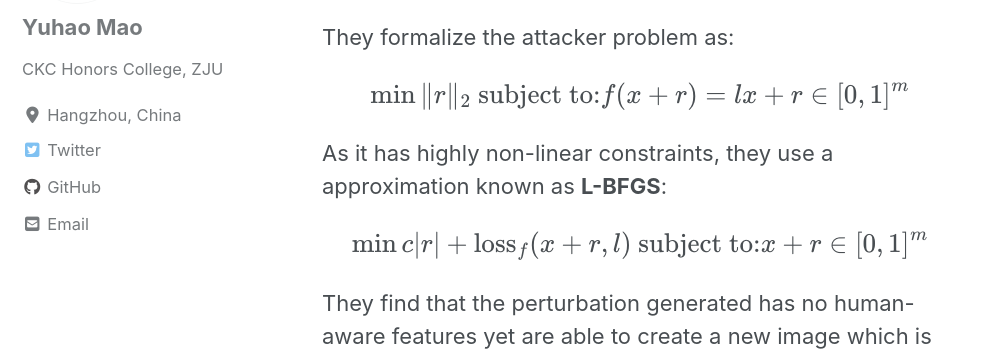
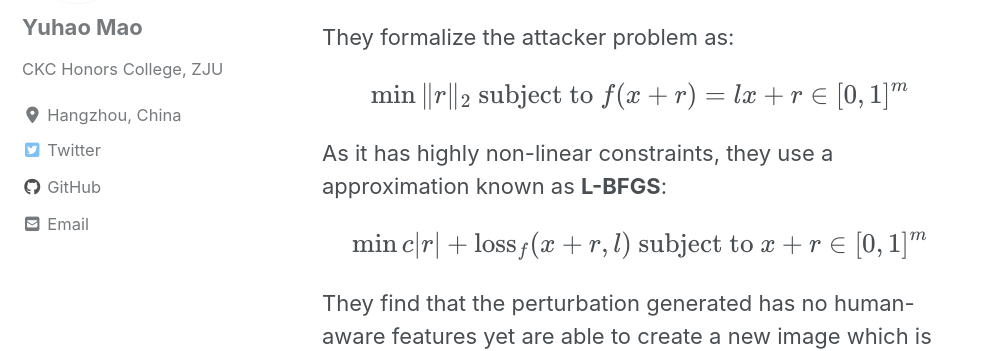
Before and after one commit to AlgebraLoveme/AlgebraLoveme.github.io, a Jekyll site: the page built from _posts/2020-02-16-paper_summary1.md, in a window 1280 px wide and 900 px high, scrolled down 1416 px. Shown: the part 178-529 px from the top of the window, without its empty margins (0-983 px from the left). Built offline with Jekyll 4.4.1, drawn with Linux system fonts in a browser that asks for light colours; cached includes are drawn as plain includes; nearby versions of some CDN libraries; formulas are drawn with MathJax 3; some of the changed text lies outside the part shown.

```diff
--- a/_posts/2020-02-16-paper_summary1.md
+++ b/_posts/2020-02-16-paper_summary1.md
@@ -32,16 +32,16 @@ However, this smoothness assumption, as discuss by experiment, does not hold in
 They formalize the attacker problem as:
 
 $$
-\min \|r\|_{2}\text{ subject to:}\\
-f(x+r)=l\\
+\min \|r\|_{2}\\
+\text{ subject to }f(x+r)=l\\
 x+r \in[0,1]^{m}
 $$
 
 As it has highly non-linear constraints, they use a approximation known as **L-BFGS**:
 
 $$
-\min c|r|+\operatorname{loss}_{f}(x+r, l)\text{ subject to:}\\
-x+r \in[0,1]^{m}
+\min c|r|+\operatorname{loss}_{f}(x+r, l)\\
+\text{ subject to }x+r \in[0,1]^{m}
 $$
 
 They find that the perturbation generated has no human-aware features yet are able to create a new image which is undistinguishable but is misclassified by DNNs. The generated images are called *adversarial examples*. They also find that adversarial examples have intriguing *transferable* property which means adversarial examples generated for a certain DNN can cause misclassification by DNNs with different architectures. They show that a white noise, Gaussian in the paper, can not effectively generate adversarial examples.
@@ -69,8 +69,8 @@ $$\boldsymbol{w}^{\top} \tilde{\boldsymbol{x}}=\boldsymbol{w}^{\top} \boldsymbol
 and our aim is to maximize the change in the output vector. Therefore, our problem is:
 
 $$
-\max_{\eta} w^T \eta\text{ subject to}\\
-\|\eta\|_\infty<\epsilon
+\max_{\eta} w^T \eta\\
+\text{ subject to }\|\eta\|_\infty<\epsilon
 $$
 
 The solution(refer to [appendix](https://algebraloveme.github.io/2020-02-16-appendix-for-paper-summary1/)) is $\eta = sign(w_i^T)$,  where $i=\max_{i}\{\|w_i^T\|_1\}$.
```
Also changed, not shown: extra/2020-02-16-appendix-for-paper-summary1.md (+3 -3 lines).
